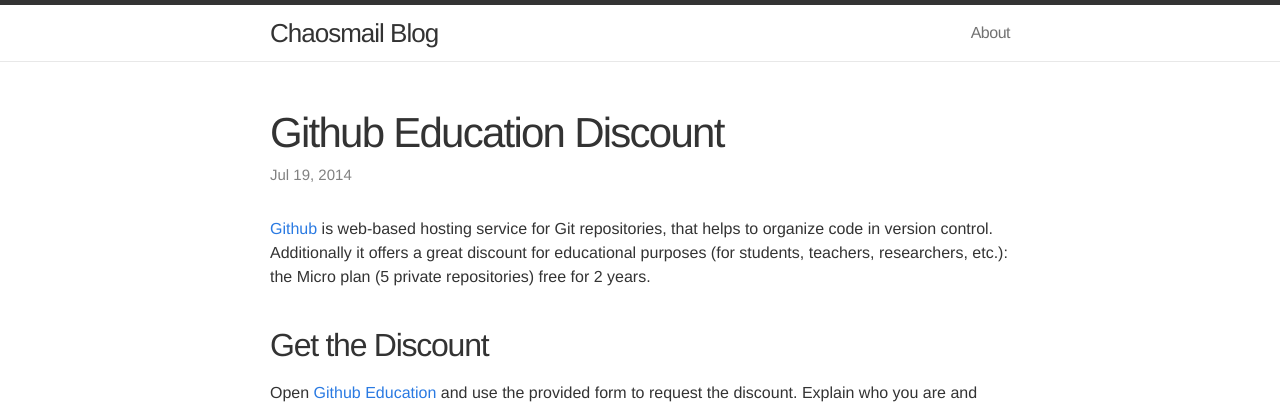
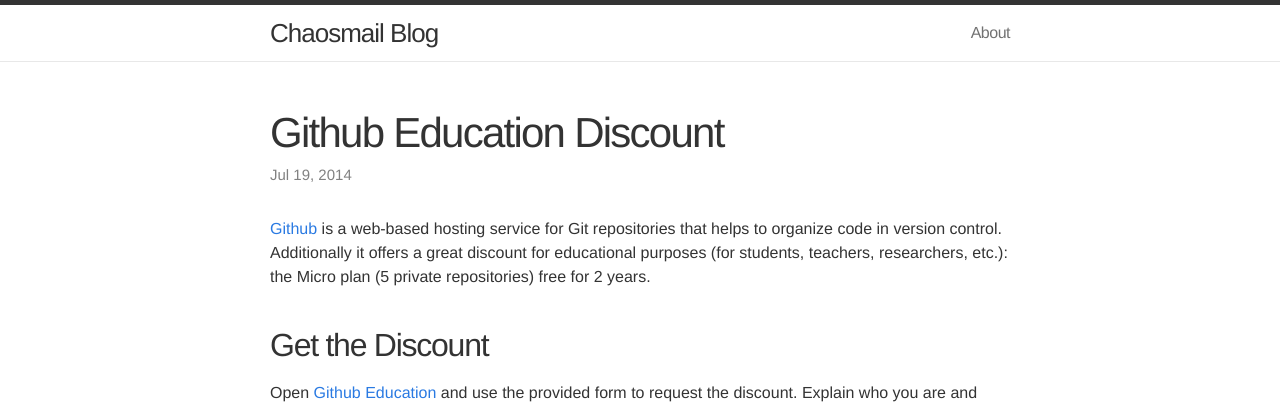
Before and after one commit to chaosmail/chaosmail.github.com, a Jekyll site: the page built from _posts/2014-07-19-github-education.md, in a window 1280 px wide. Shown: the top 408 px of the page. Built offline with Jekyll 4.4.1, drawn with Linux system fonts in a browser that asks for light colours; nearby versions of some CDN libraries; comment, search, counter and statistics services are not loaded.

```diff
--- a/_posts/2014-07-19-github-education.md
+++ b/_posts/2014-07-19-github-education.md
@@ -7,7 +7,7 @@ tags: github
 comments: true
 ---
 
-[Github][github-web] is web-based hosting service for Git repositories, that helps to organize code in version control. Additionally it offers a great discount for educational purposes (for students, teachers, researchers, etc.): the Micro plan (5 private repositories) free for 2 years.
+[Github][github-web] is a web-based hosting service for Git repositories that helps to organize code in version control. Additionally it offers a great discount for educational purposes (for students, teachers, researchers, etc.): the Micro plan (5 private repositories) free for 2 years.
 
 ## Get the Discount
 
```
